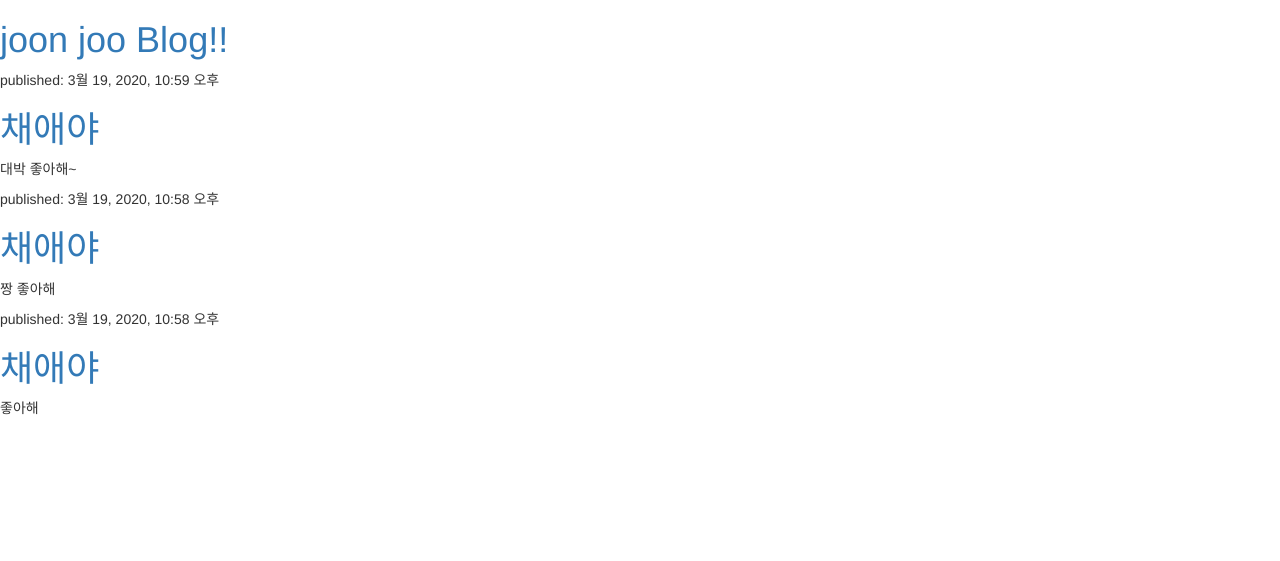
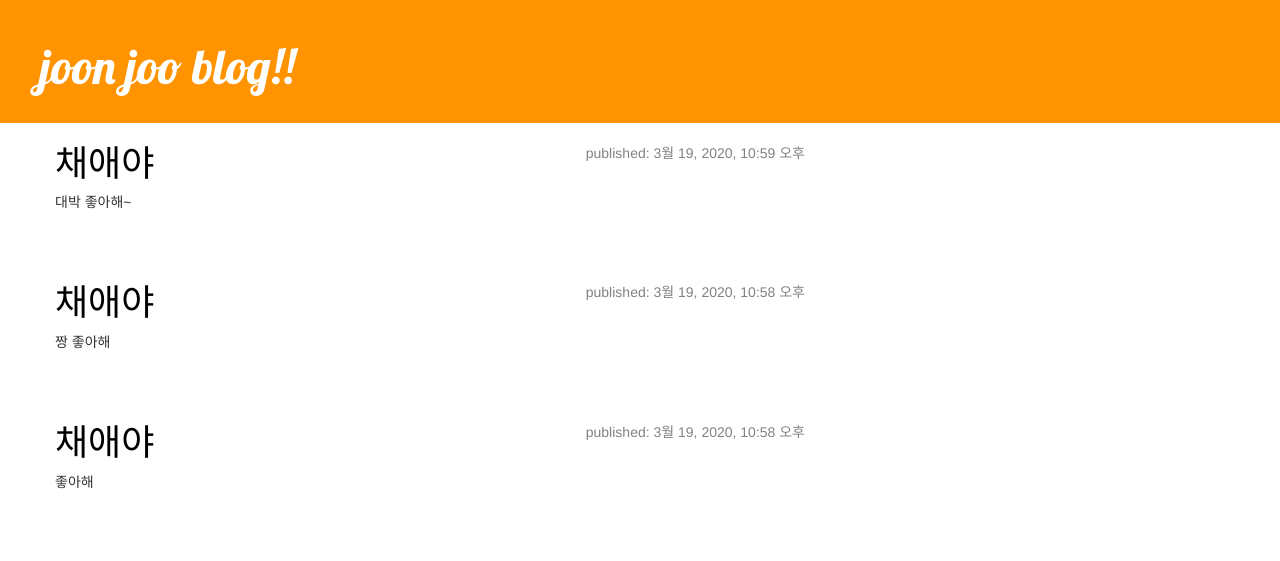
Before and after one commit to 2hakjoon/django, a Django app: page / in a window 1280 px wide. Shown: the top 561 px of the page. Run offline with Django 3.2, Linux system fonts and the light colour scheme; data comes from the database, SQL or seed files in the repository; some libraries are stand-ins or nearby versions.

Commit message:
added view and template for detailed blog post as well as

```diff
--- /dev/null
+++ b/blog/static/css/blog.css
@@ -0,0 +1,47 @@
+.page_header {
+    background-color: #ff9400;
+    margin-top: 0;
+    padding: 20px 20px 20px 40px;
+}
+
+.page_header h1, .page_header h1 a, .page_hedaer h1 a:visited, .page_hedaer h1 a:active {
+    color: #ffffff;
+    font-size: 36pt;
+    text-decoration: none;
+}
+
+.content {
+    margin-left: 40px;
+}
+
+h1, h2, h3, h4 {
+    font-family: 'Lobster', cursive;
+}
+
+.date p{
+    float: right;
+    color: #828282;
+}
+
+.save {
+    float: right;
+}
+
+.post-form textarea, .post-form input {
+    width: 100%;
+}
+
+.top-menu, .top-menu:hover, .top-menu:visited {
+    color: #ffffff;
+    float: right;
+    font-size: 26pt;
+    margin-right: 20px;
+}
+
+.post {
+    margin-bottom: 70px;
+}
+
+.post h1 a, .post h1 a:visited {
+    color: #000000;
+}
--- /dev/null
+++ b/blog/templates/blog/base.html
@@ -0,0 +1,23 @@
+{% load static %}
+<html>
+    <head>
+        <title>joon joo blog!!</title>
+        <link rel="stylesheet" href="//maxcdn.bootstrapcdn.com/bootstrap/3.2.0/css/bootstrap.min.css">
+        <link rel="stylesheet" href="//maxcdn.bootstrapcdn.com/bootstrap/3.2.0/css/bootstrap-theme.min.css">
+        <link rel="stylesheet" href="{% static 'css/blog.css' %}">
+        <link href="//fonts.googleapis.com/css?family=Lobster&subset=latin,latin-ext" rel="stylesheet" type="text/css">
+    </head>
+    <body>
+    <div class="page_header">
+        <h1><a href="/">joon joo blog!!</a></h1>
+    </div>
+    <div class="content container">
+        <div class="row">
+            <div class="col-md-8">
+            {% block content %}
+            {% endblock %}
+            </div>
+        </div>
+    </div>
+</body>
+</html>
--- a/blog/templates/blog/post_list.html
+++ b/blog/templates/blog/post_list.html
@@ -1,20 +1,13 @@
-<html>
-    <head>
-        <link rel="stylesheet" href="//maxcdn.bootstrapcdn.com/bootstrap/3.2.0/css/bootstrap.min.css">
-        <link rel="stylesheet" href="//maxcdn.bootstrapcdn.com/bootstrap/3.2.0/css/bootstrap-theme.min.css">
-        <title>joon joo blog!!</title>
-    </head>
-    <body>
-        <div>
-            <h1><a href="/">joon joo Blog!!</a></h1>
+{% extends 'blog/base.html' %}
+
+{% block content %}
+    {% for post in posts %}
+        <div class="post">
+            <div class="date">
+                <p>published: {{ post.published_date }}</p>
+            </div>
+            <h1><a href="{% url 'post_detail' pk=post.pk %}">{{ post.title }}</a></h1>
+            <p>{{ post.text|linebreaksbr }}</p>
         </div>
-
-        {% for post in posts %}
-            <div>
-                <p>published: {{ post.published_date }}</p>
-                <h1><a href="">{{ post.title }}</a></h1>
-                <p>{{ post.text|linebreaksbr }}</p>
-            </div>
-        {% endfor %}
-    </body>
-</html>
+    {% endfor %}
+{% endblock %}
--- a/blog/urls.py
+++ b/blog/urls.py
@@ -3,4 +3,5 @@ from . import views
 
 urlpatterns = [
     path('', views.post_list, name='post_list'),
+    path('post/<int:pk>/', views.post_detail, name='post_detail'),
 ]
--- a/blog/views.py
+++ b/blog/views.py
@@ -1,7 +1,12 @@
 from django.shortcuts import render
 from django.utils import timezone
 from .models import Post
+from django.shortcuts import render, get_object_or_404
 
 def post_list(request):
     posts = Post.objects.order_by('-published_date')
     return render(request, 'blog/post_list.html', {'posts': posts})
+
+def post_detail(request, pk):
+    post = get_object_or_404(Post, pk=pk)
+    return render(request, 'blog/post_detail.html', {'post': post})
```
Also changed, not shown: blog/templates/blog/post_detail.html (added, +13 -0 lines).
